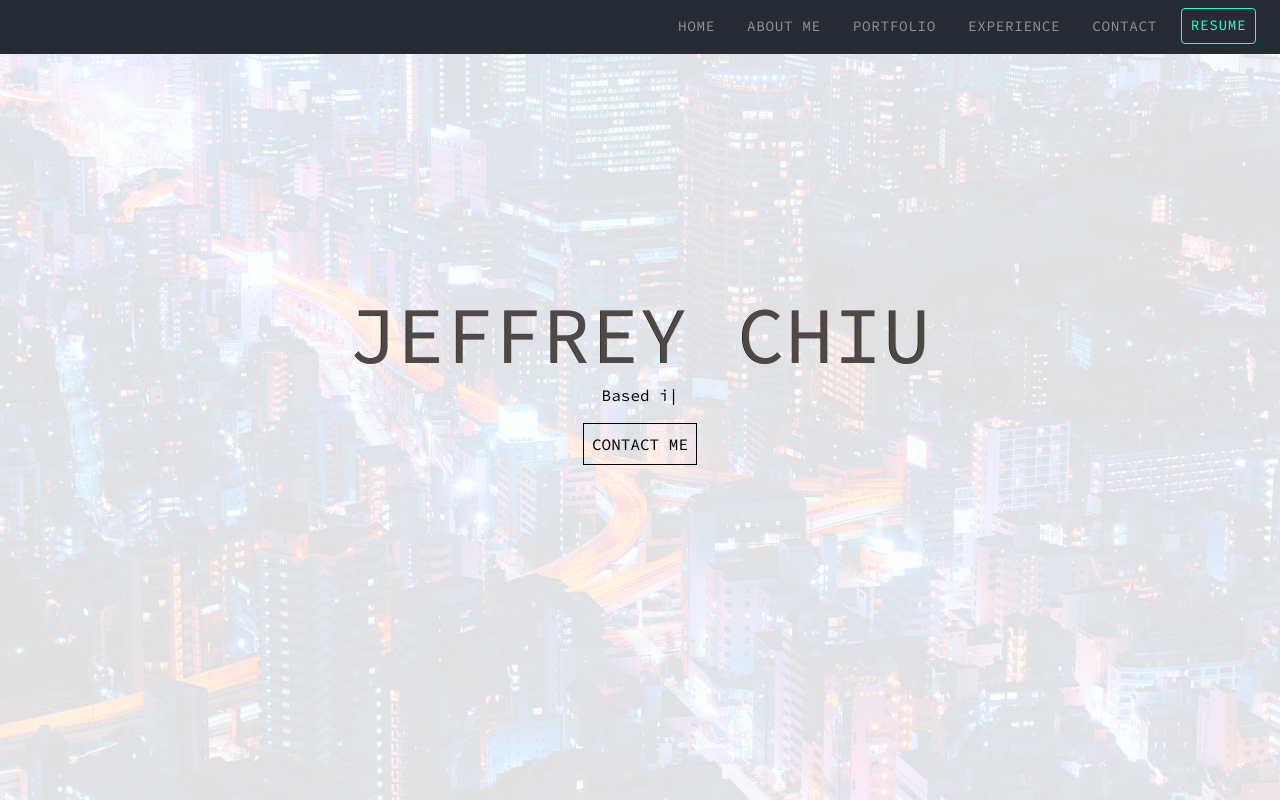
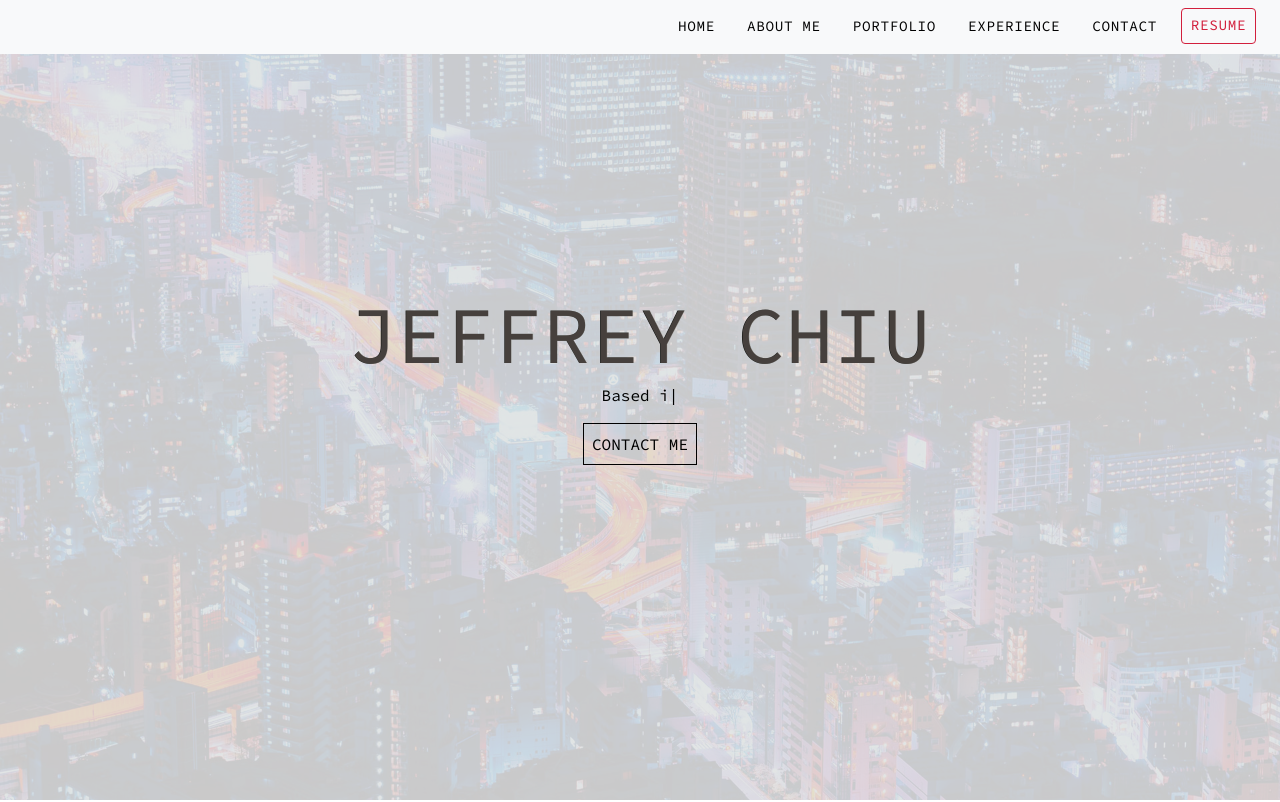
Before and after one commit to jeffreyc86/portfolio, a React (Create React App) app: page / in a window 1280 px wide. Shown: the top 802 px of the page. Built offline with nearby package versions, Linux system fonts and the light colour scheme.

Commit message:
Navbar styling complete

```diff
--- a/src/components/Navbar.js
+++ b/src/components/Navbar.js
@@ -9,7 +9,7 @@ function Navbar () {
 
 
     return (
-        <nav className="navbar navbar-expand-lg navbar-light fixed-top">
+        <nav className="navbar navbar-expand-lg navbar-light bg-light fixed-top">
                 <span></span>
                 <button className="navbar-toggler" type="button" data-toggle="collapse" data-target="#navbarSupportedContent" aria-controls="navbarSupportedContent" aria-expanded="false" aria-label="Toggle navigation">
                     <FontAwesomeIcon icon={faBars} style={{color: "black"}}/>
--- a/src/index.css
+++ b/src/index.css
@@ -15,6 +15,7 @@
   --primary-light-dark: #1d1d1d;
   --primary-medium-dark: #181818;
   --primary-dark: #000000;
+  --primary-vs-grey: #64676f;
   --primary-light-grey: #909096;
   --primary-medium-grey: #757575;
   --primary-dark-grey: #515152;
@@ -32,7 +33,7 @@ body {
 /********************************* NAVBAR *********************************/
 nav {
   z-index: 1;
-  background: var(--primary-vs-dark)
+  /* background: var(--primary-light-dark) */
 }
 
 /*------------------------ NAV LINKS ------------------------*/
@@ -48,30 +49,30 @@ nav ul li {
 }
 
 .navbar-nav > li > a {
-  color: var(--primary-light-grey) !important;
+  color: black !important;
   margin: 0 0.5rem;
 }
 
 .navbar-nav > li > a.active, .navbar-nav > li > a.active:focus{
-  color: var(--primary-aqua) !important;
+  color: var(--primary-color) !important;
 }
 
 .navbar-nav > li > a:hover {
-  color: var(--primary-aqua) !important;
+  color: var(--primary-color) !important;
 }
 
 #resume-btn{
-  border: solid 1px var(--primary-aqua);
-  color: var(--primary-aqua) !important;
+  border: solid 1px var(--primary-color);
+  color: var(--primary-color) !important;
   padding: .4rem .55rem !important;
   border-radius: 4px;
   display: inline-block;
 }
 
 #resume-btn:hover{
-  border: solid 1px var(--primary-light-dark);
-  color: var(--primary-light-dark) !important;
-  background: var(--primary-aqua);
+  border: solid 1px #f8f9fa;
+  color: #f8f9fa !important;
+  background: var(--primary-color);
   transition: .3s ease-in-out;
 }
 
@@ -106,6 +107,18 @@ nav ul li {
   opacity: 0.12;
 }
 
+.home-wrapper::after{
+  content: "";
+  background-color: Black;
+  z-index:10;
+  background-size: cover;
+  position: absolute;
+  top: 0px;
+  right: 0px;
+  bottom: 0px;
+  left: 0px;
+  opacity: 0.1;
+}
 
 .main-info{
   display: flex;
```
